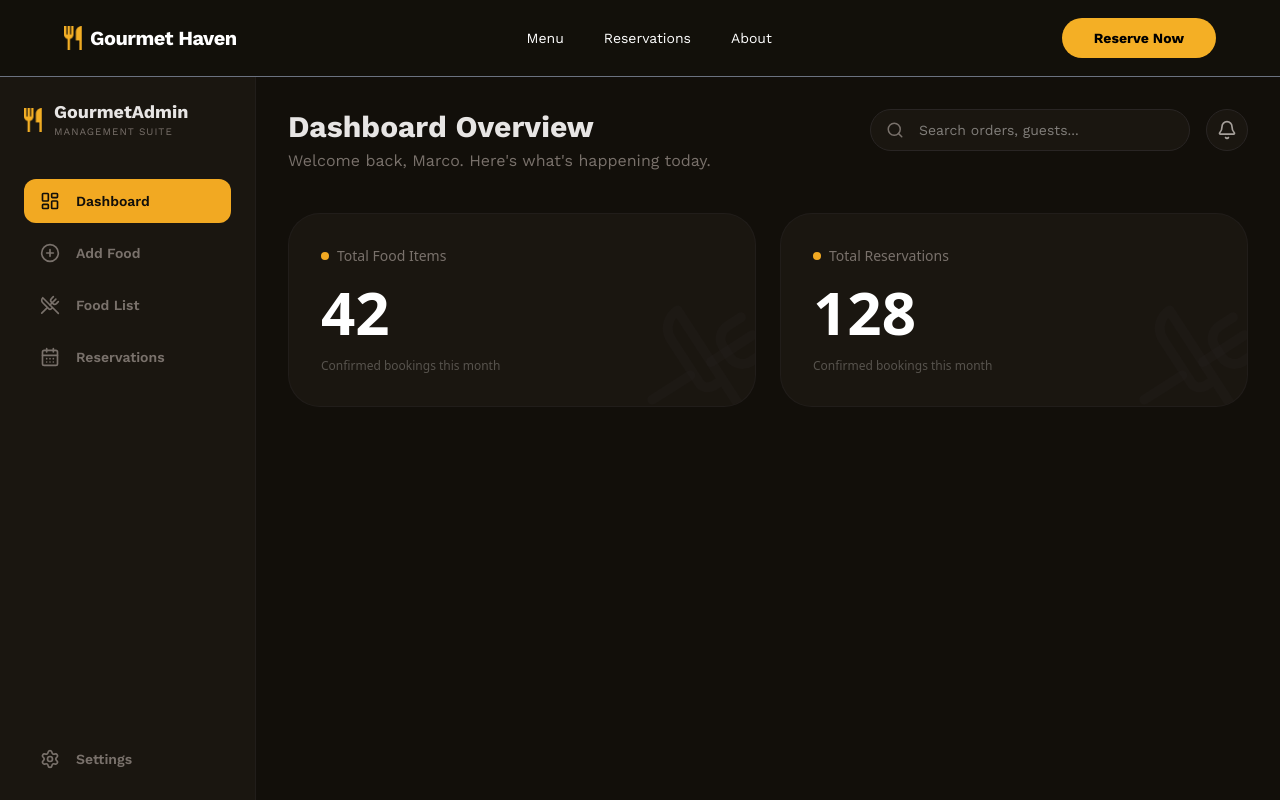
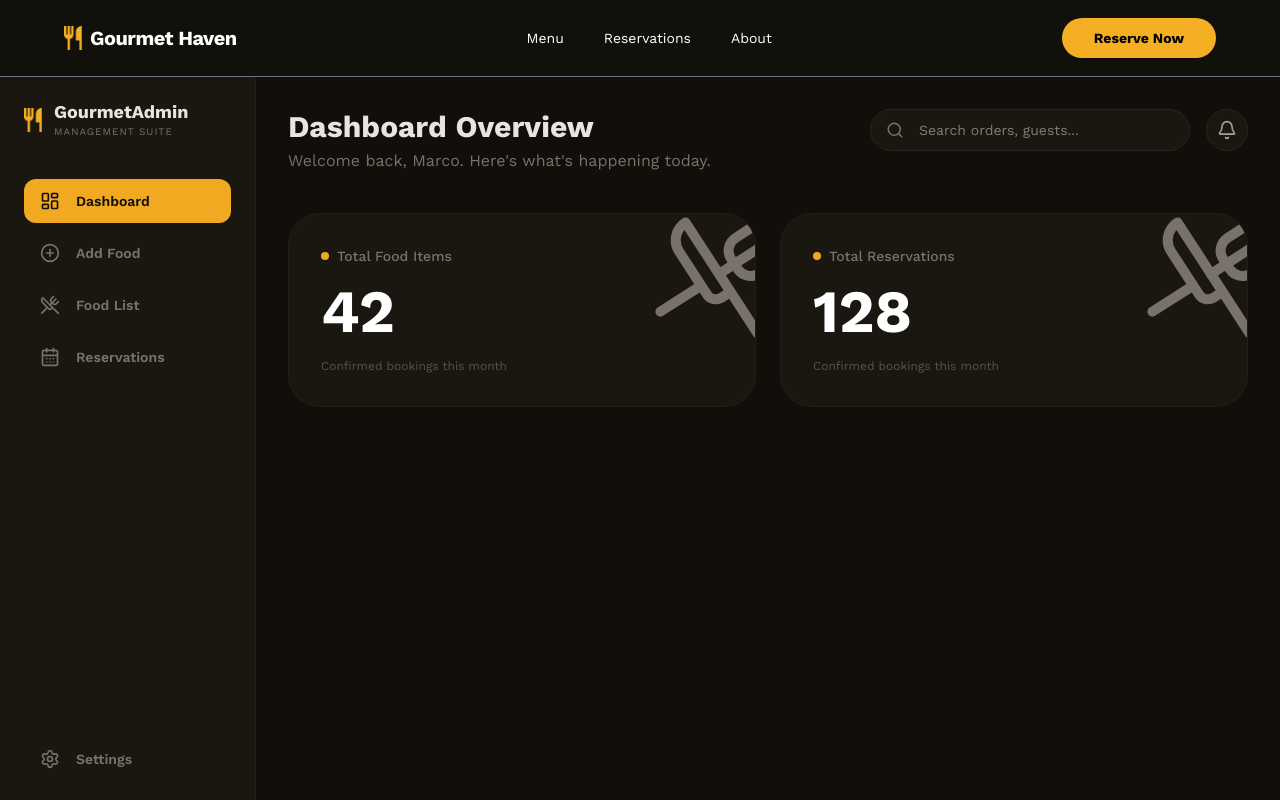
Before and after one commit to ferdoushasanpr/VantageTable, a Next.js app: page /dashboard in a window 1280 px wide. Shown: the top 800 px of the page. Built offline with nearby package versions, Linux system fonts and the light colour scheme.

Commit message:
mod: StatCard Component Font Modified

```diff
--- a/components/statcard.tsx
+++ b/components/statcard.tsx
@@ -15,18 +15,20 @@ export default function StatCard({
       <div className="relative z-10">
         <div className="flex items-center gap-2 mb-4">
           <div className="w-2 h-2 rounded-full bg-[#f2a922]"></div>
-          <p className="text-stone-500 text-sm font-medium">{title}</p>
+          <p className="text-stone-500 text-sm font-medium font-work">
+            {title}
+          </p>
         </div>
         <div className="flex items-baseline gap-4">
-          <h4 className="text-6xl font-bold text-white">{value}</h4>
+          <h4 className="text-6xl font-bold text-white font-work">{value}</h4>
         </div>
-        <p className="text-stone-600 text-xs mt-4">
+        <p className="text-stone-600 text-xs font-work mt-4">
           Confirmed bookings this month
         </p>
       </div>
       <UtensilsCrossed
         size={120}
-        className="absolute -right-4 -bottom-4 text-stone-800/20 rotate-12 group-hover:scale-110 transition-transform"
+        className="absolute -right-6 top-0 text-stone-500 rotate-12 group-hover:scale-110 transition-transform"
       />
     </div>
   );
```
